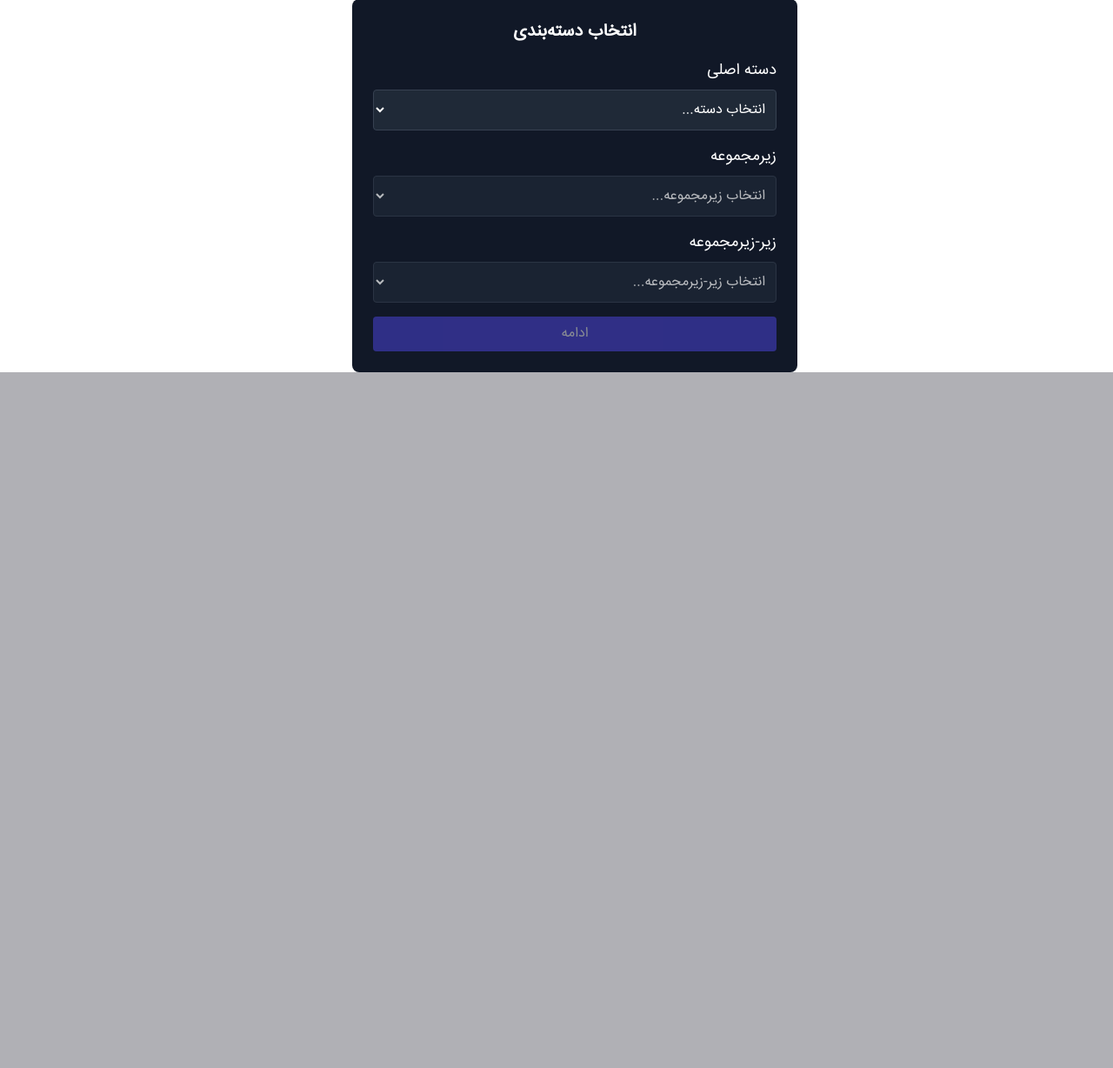
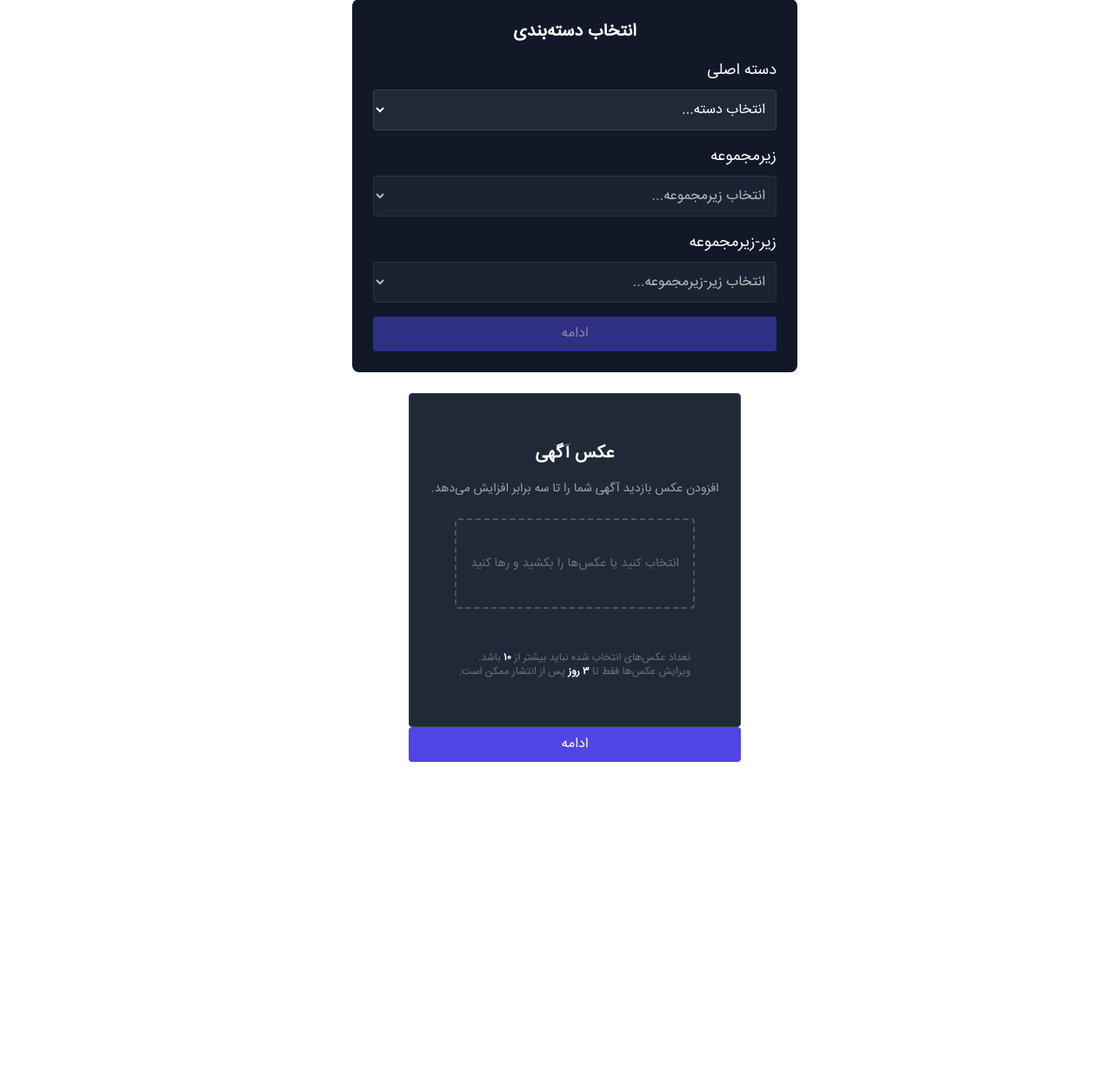
Before and after one commit to MrSinaMaleki/Divar-Replica, a Django app: page /post/create/ in a window 1280 px wide. Shown: the part 921-2149 px from the top of the page at 87% size. Before the commit the page ends 1349 px from the top, so only its background shows below. Run offline with Django 5.2, Linux system fonts and the light colour scheme; data that the repository does not hold is empty; parts of the project's set-up code (start-up, migrations or seed data) failed here and were passed over; some libraries are stand-ins or nearby versions.

Commit message:
add post(api, serilizer, frontend) completed

```diff
--- a/apps/post/models.py
+++ b/apps/post/models.py
@@ -51,7 +51,7 @@ class Post(models.Model):
 
 class PostImage(models.Model):
     post = models.ForeignKey(Post, on_delete=models.CASCADE, related_name='images')
-    image = models.ImageField(upload_to='images/%Y/%m/%d', null=True, blank=True)
+    image = models.ImageField(upload_to='images/%Y/%m/%d')
     caption = models.TextField(blank=True, null=True)
     uploaded_at = models.DateTimeField(auto_now_add=True)
     is_cover = models.BooleanField(default=False)
--- a/apps/post/views.py
+++ b/apps/post/views.py
@@ -9,6 +9,7 @@ from apps.category.models import Category
 from rest_framework import status
 from apps.category.models import PostField
 from apps.post.models import PostImage, Post
+from rest_framework.parsers import MultiPartParser, FormParser
 
 class PostFieldsAPIView(APIView):
     permission_classes = (AllowAny,)
--- a/templates/posts/add_posts.html
+++ b/templates/posts/add_posts.html
@@ -91,25 +91,42 @@
             </button>
 
 
-           <div id="image-upload-section" class="w-full p-4 border border-gray-700 rounded bg-gray-800 hidden flex-col">
-                <h2 class="text-lg text-white mb-2">عکس آگهی</h2>
-                <p class="text-sm text-gray-400 mb-4">
-                  افزودن عکس بازدید آگهی شما را تا سه برابر افزایش می‌دهد.
-                </p>
-                <label for="ad-images" class="block text-center border-2 border-dashed border-gray-700 py-8 rounded cursor-pointer text-gray-500 hover:text-white hover:border-indigo-500 transition">
-                  <span class="block text-sm">انتخاب کنید یا عکس‌ها را بکشید و رها کنید</span>
-                  <i class="fas fa-plus text-2xl mt-2"></i>
-                </label>
-                <input id="ad-images" type="file" accept="image/*" multiple class="hidden">
-                <div id="image-preview" class="mt-4 grid grid-cols-4 gap-4"></div>
-                <p class="text-xs text-gray-500 mt-2">
-                  تعداد عکس‌های انتخاب شده نباید بیشتر از ۱۰ باشد.
-                  <br>
-                  ویرایش عکس‌ها فقط تا ۳ روز پس از انتشار ممکن است.
-                </p>
-                </div>
+
+
         </div>
 
+    </div>
+
+
+    <div class="flex justify-center min-h-screen">
+        <form class="" id="uploadImagesForm">
+            <div id="image-upload-section" class="w-full p-6 mt-6 border border-gray-700 rounded bg-gray-800 min-h-96 min-w-24 max-w-96 flex flex-col justify-center items-center">
+  <h2 class="text-xl font-semibold text-white mb-4">عکس آگهی</h2>
+  <p class="text-sm text-gray-400 mb-6">
+    افزودن عکس بازدید آگهی شما را تا سه برابر افزایش می‌دهد.
+  </p>
+  <label
+    for="ad-images"
+    class="block text-center py-10 px-4 border-2 border-dashed border-gray-600 rounded cursor-pointer text-gray-500 hover:text-white hover:border-indigo-500 transition"
+  >
+    <span class="block text-sm font-medium">انتخاب کنید یا عکس‌ها را بکشید و رها کنید</span>
+    <i class="fas fa-plus text-3xl mt-4"></i>
+  </label>
+  <input id="ad-images" type="file" accept="image/*" multiple class="hidden" />
+  <div id="image-preview" class="mt-6 grid grid-cols-2 sm:grid-cols-3 lg:grid-cols-4 gap-4"></div>
+  <p class="text-xs text-gray-500 mt-6">
+    تعداد عکس‌های انتخاب شده نباید بیشتر از <span class="font-semibold text-white">۱۰</span> باشد.
+    <br />
+    ویرایش عکس‌ها فقط تا <span class="font-semibold text-white">۳ روز</span> پس از انتشار ممکن است.
+  </p>
+</div>
+            <button
+                id="submitImagebtn"
+                class="w-full bg-indigo-600 hover:bg-indigo-700 text-white py-2 px-4 rounded disabled:opacity-50"
+                >
+            ادامه
+            </button>
+        </form>
     </div>
 
 {% endblock %}
```
Also changed, not shown: apps/post/serializers.py (+8 -5 lines), storage/static/js/add_posts.js, 1 other file.
